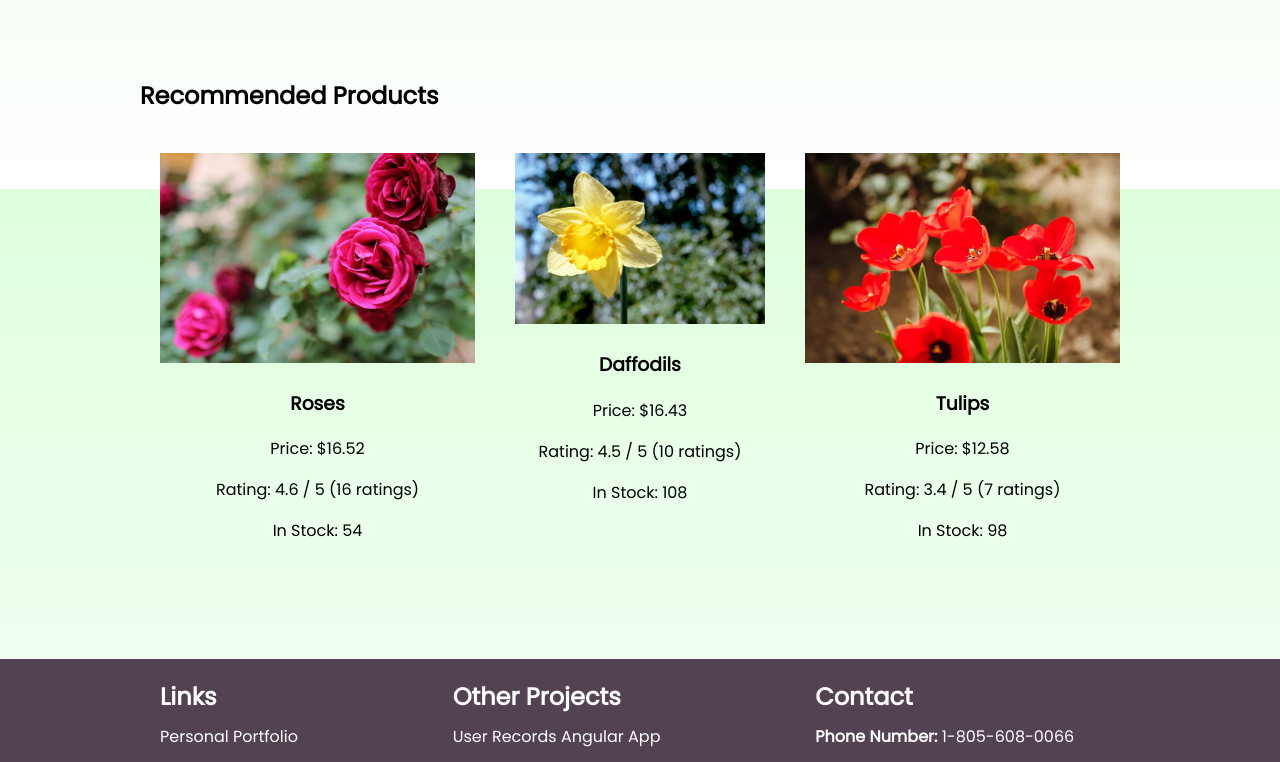
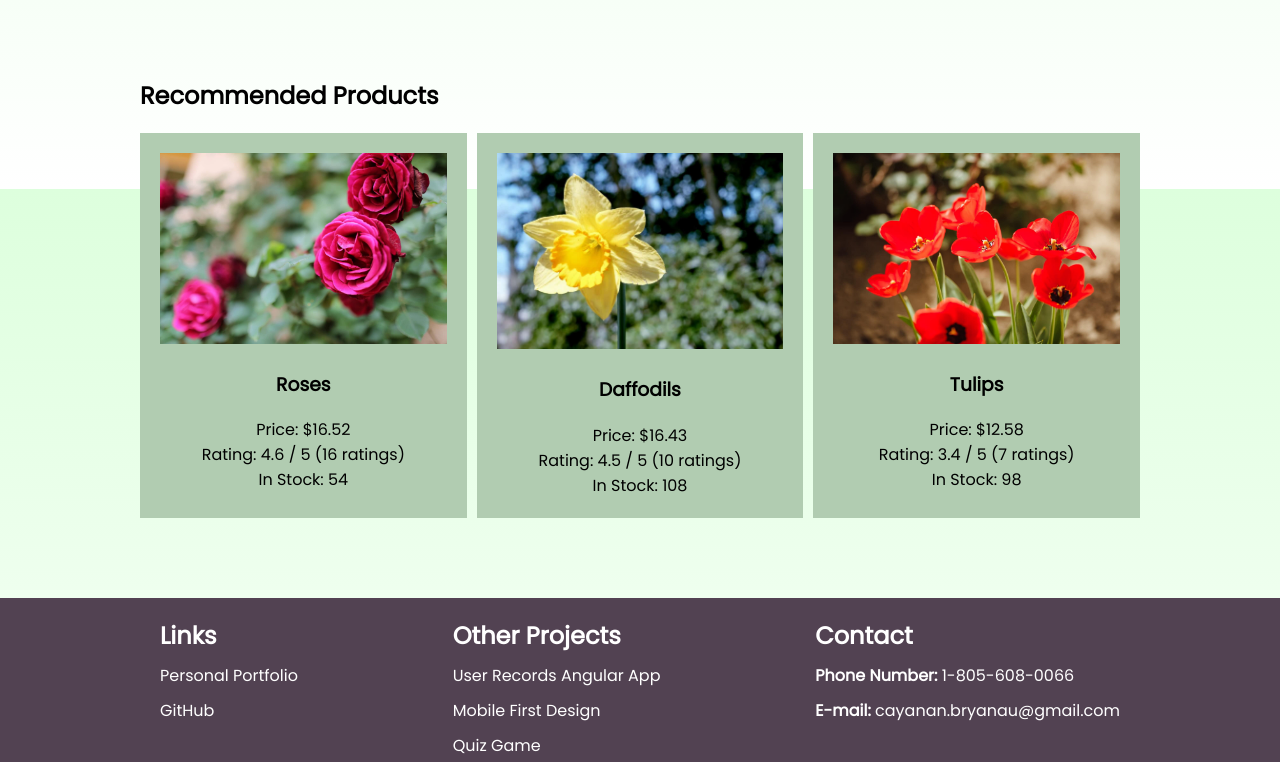
Before and after one commit to bryanc123/Flower-Shop, a React (Create React App) app: page /#/product/carnations in a window 1280 px wide. Shown: the part 611-1373 px from the top of the page. Built offline with nearby package versions, Linux system fonts and the light colour scheme; the HTML template or start-up script is replaced by a standard one.

Commit message:
Updated styles for recommended products section

```diff
--- a/src/index.css
+++ b/src/index.css
@@ -234,20 +234,22 @@ header {
 }
 
 .recommended-products__row {
-  display: flex;
-  flex-direction: column;
-  justify-content: space-between;
+  display: grid;
+  grid-template-columns: repeat(3, 1fr);
+  grid-gap: 10px;
 }
-
 .recommended-products__row a {
   color: black;
   text-decoration: none;
 }
 
 .recommended-product {
-  min-width: 25%;
+  background-color: #B1CCB1;
   padding: 20px;
   text-align: center;
+}
+.recommended-product p {
+  margin: 0;
 }
 
 .recommended-product__image {
```
